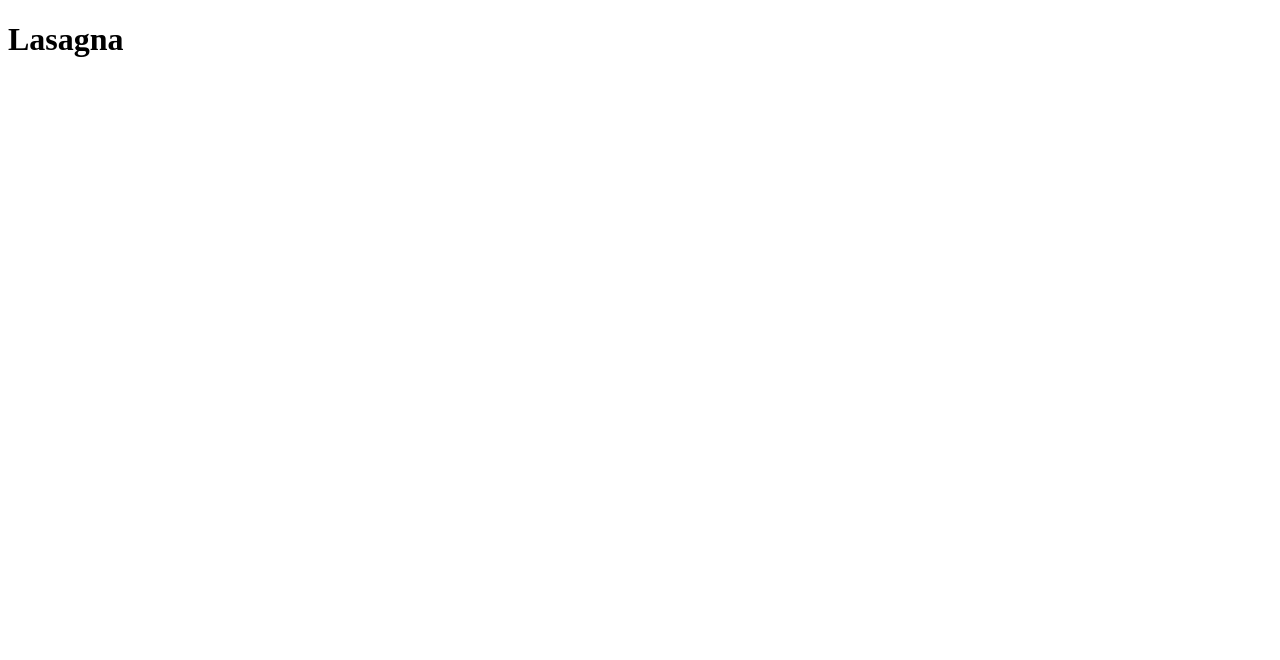
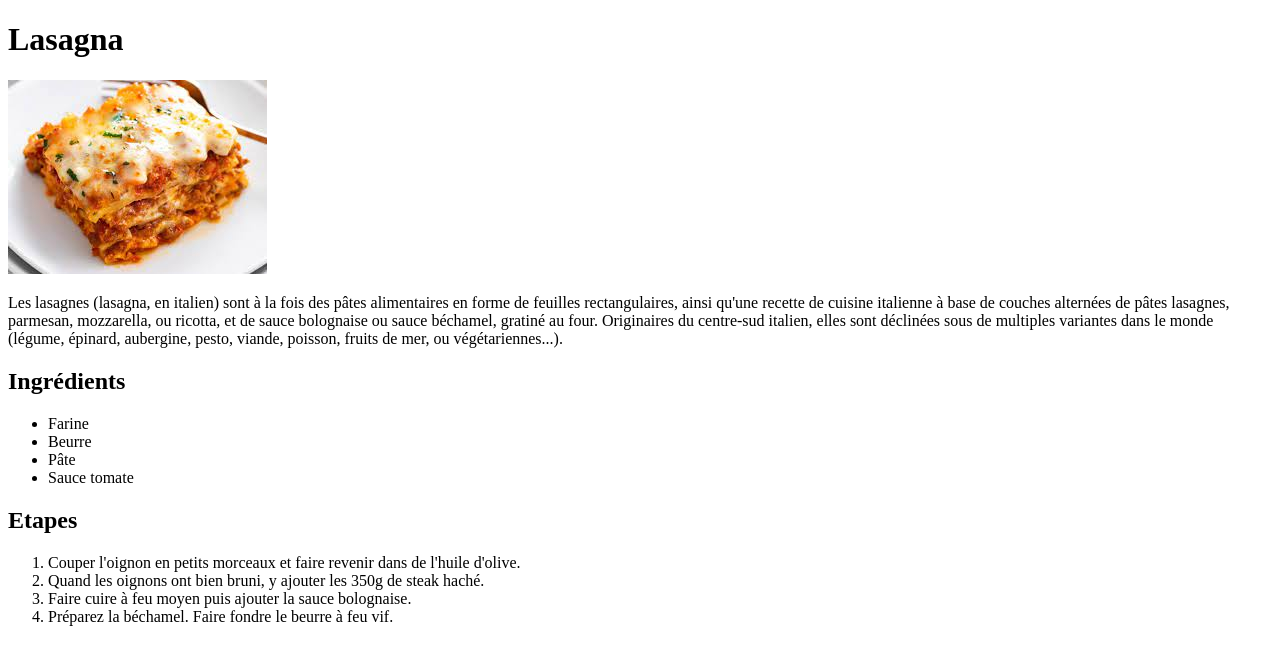
Before and after one commit to Loic29000/Odin-Project, a plain HTML site: page Odin-recipes/recipes/lasagna.html in a window 1280 px wide. Drawn offline with Linux system fonts and the light colour scheme.

Commit message:
Add Lasagna Recipe, first recipe, use the same theme for others

```diff
--- a/Odin-recipes/recipes/lasagna.html
+++ b/Odin-recipes/recipes/lasagna.html
@@ -3,10 +3,31 @@
 <head>
     <meta charset="UTF-8">
     <meta name="viewport" content="width=device-width, initial-scale=1.0">
-    <title>Document</title>
+    <title>Odin Recipes</title>
 </head>
 <body>
     <h1>Lasagna</h1>
+    <img src="./images/lasagna.jpeg" alt="Lasagna">
 
+    <p>Les lasagnes (lasagna, en italien) sont à la fois des pâtes alimentaires en forme de feuilles rectangulaires,
+        ainsi qu'une recette de cuisine italienne à base de couches alternées de pâtes lasagnes, parmesan,
+        mozzarella, ou ricotta, et de sauce bolognaise ou sauce béchamel, gratiné au four. Originaires du centre-sud italien,
+        elles sont déclinées sous de multiples variantes dans le monde
+        (légume, épinard, aubergine, pesto, viande, poisson, fruits de mer, ou végétariennes...). </p>
+
+    <h2>Ingrédients</h2>
+    <ul>
+        <li>Farine</li>
+        <li>Beurre</li>
+        <li>Pâte</li>
+        <li>Sauce tomate</li>
+    </ul>
+    <h2>Etapes</h2>
+    <ol>
+        <li>Couper l'oignon en petits morceaux et faire revenir dans de l'huile d'olive. </li>
+        <li>Quand les oignons ont bien bruni, y ajouter les 350g de steak haché. </li>
+        <li>Faire cuire à feu moyen puis ajouter la sauce bolognaise.</li>
+        <li>Préparez la béchamel. Faire fondre le beurre à feu vif.</li>
+    </ol>
 </body>
 </html>
```
Also changed, not shown: Odin-recipes/index.html (+1 -1 lines), Odin-recipes/recipes/images/lasagna.jpeg (added).
